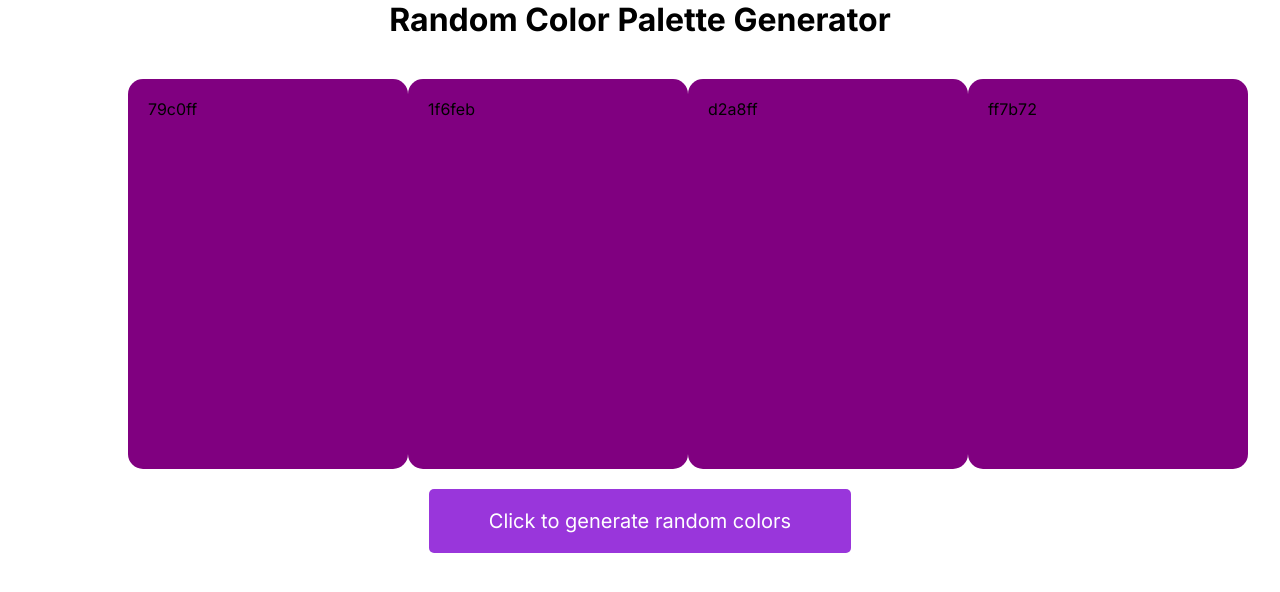
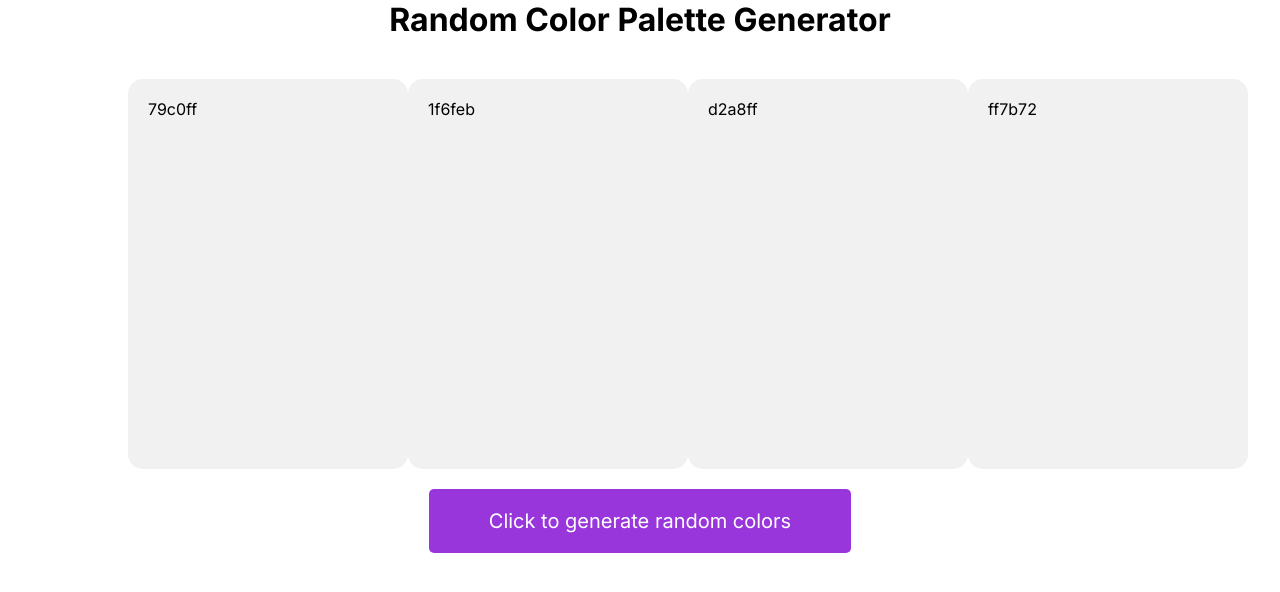
Before and after one commit to valentinesamuel/color-palette-generator, a React (Create React App) app: page / in a window 1280 px wide. Shown: the top 592 px of the page. Built offline with nearby package versions, Linux system fonts and the light colour scheme.

Commit message:
feat: successfully fetching and displaying colors

```diff
--- a/src/App.js
+++ b/src/App.js
@@ -2,7 +2,7 @@ import "./App.css";
 import ColorCard from "./components/color-card/Colorcard";
 import Button from "./components/button/Button";
 
-import React, { useEffect, useState } from "react";
+import React, { useState } from "react";
 
 function App() {
   const [colorsList, setColorsList] = useState([
@@ -12,7 +12,7 @@ function App() {
     ["ff7b72"],
   ]);
 
-  const fc = () => {
+  const fetchColors = () => {
     fetch("https://cors-everywhere.herokuapp.com/http://colormind.io/api/", {
       method: "POST",
       body: JSON.stringify({ model: "default" }),
@@ -25,25 +25,13 @@ function App() {
         return setColorsList(data.result);
       });
   };
-  // const fetchColors = useEffect(() => {
-  //   fetch("https://cors-everywhere.herokuapp.com/http://colormind.io/api/", {
-  //     method: "POST",
-  //     body: JSON.stringify({ model: "default" }),
-  //   })
-  //     .then((response) => {
-  //       return response.json();
-  //     })
-  //     .then((data) => {
-  //       console.log(data.result);
-  //       return setColorsList(data.result);
-  //     });
-  // }, []);
+
 
   return (
     <div className="app">
       <h1 className="heading">Random Color Palette Generator</h1>
       <ColorCard colors={colorsList} />
-      <Button getColors={fc} />
+      <Button getColors={fetchColors} />
     </div>
   );
 }
--- a/src/components/color-card/Colorcard.css
+++ b/src/components/color-card/Colorcard.css
@@ -15,7 +15,7 @@
 .colorframe {
   border-radius: 15px;
   padding: 20px 20px 50px 20px;
-  background-color: purple;
+  background-color: rgb(241, 241, 241);
   height: max-content;
   width: auto;
 }
--- a/src/components/color-card/Colorcard.js
+++ b/src/components/color-card/Colorcard.js
@@ -1,15 +1,14 @@
 import "./Colorcard.css";
 
-
 const ColorCard = ({ colors }) => {
-
   return (
     <div className="card-row">
       {colors.map((color, index) => {
         return (
-          <div className="colorframe"  key={index}>
-            <div className="colorcard">{color}</div>
-
+          <div className="colorframe" key={index}>
+            <div className="colorcard" style={{ backgroundColor: `rgb(${color})` }}>
+              {color}
+            </div>
           </div>
         );
       })}
```
